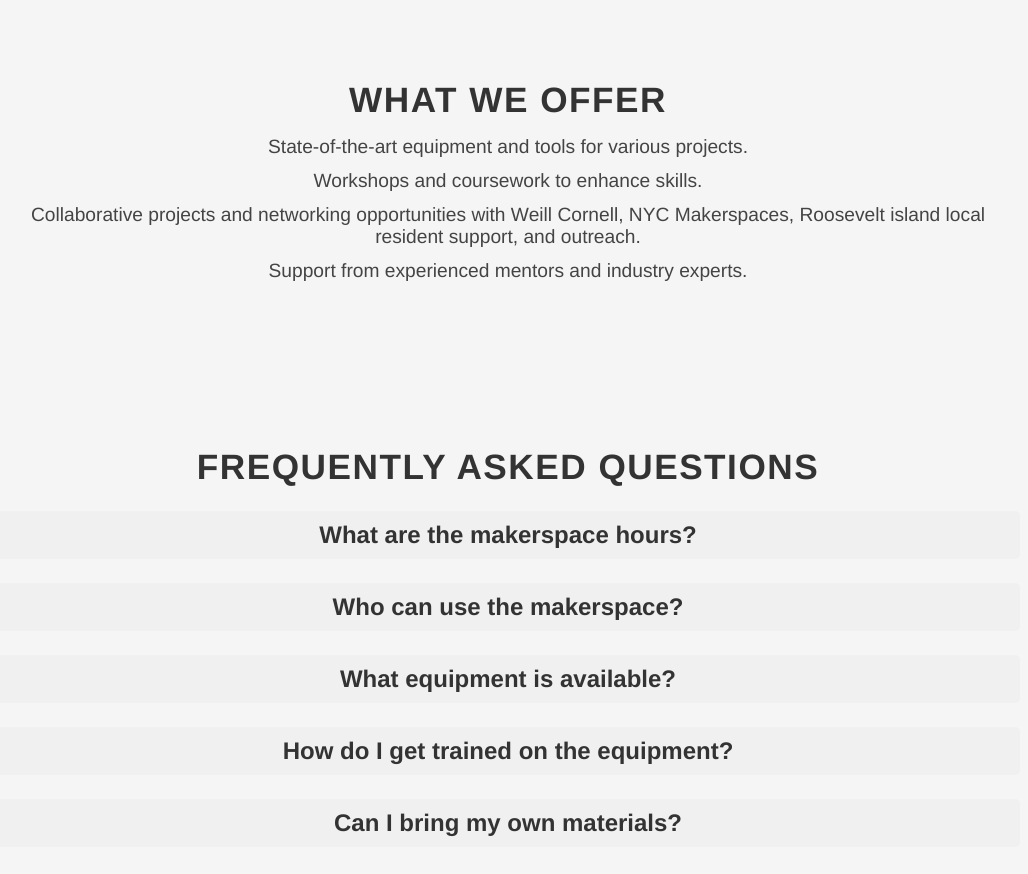
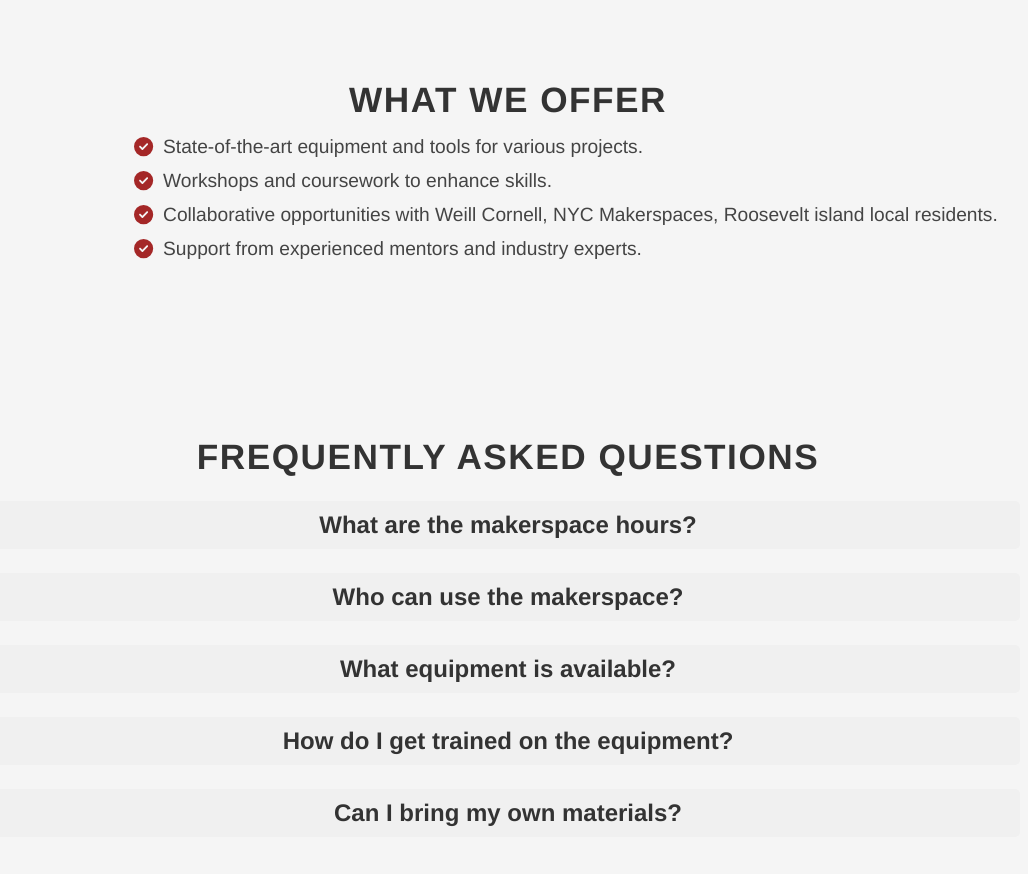
Before and after one commit to Khushibhansali/Portfolio, a React (Create React App) app: page / in a window 1280 px wide. Shown: the part 1560-2434 px from the top of the page, without its empty margins (132-1160 px from the left). Built offline with nearby package versions, Linux system fonts and the light colour scheme; a web font is replaced by a local one.

Commit message:
updated navMenuIcon

```diff
--- a/package.json
+++ b/package.json
@@ -6,6 +6,9 @@
   "dependencies": {
     "@emotion/react": "^11.11.4",
     "@emotion/styled": "^11.11.5",
+    "@fortawesome/fontawesome-svg-core": "^6.5.2",
+    "@fortawesome/free-solid-svg-icons": "^6.5.2",
+    "@fortawesome/react-fontawesome": "^0.2.2",
     "@mui/material": "^5.15.21",
     "@react-three/drei": "^9.107.3",
     "@react-three/fiber": "^8.16.8",
--- a/src/Components/Navbar/NavbarElements.js
+++ b/src/Components/Navbar/NavbarElements.js
@@ -21,7 +21,7 @@ export const NavLink = styled(Link)`
   font-family: 'Segoe UI', sans-serif;
   position: relative;
   &:hover {
-    color: #ff6f61; /* Coral color for hover effect */
+    color: #a42727; /* Coral color for hover effect */
   }
 `;
 
@@ -31,11 +31,12 @@ export const NavIcon = styled.div`
     display: block;
     position: absolute;
     top: 0;
-    left: 20px;
+    right: 20px; /* Align the NavIcon to the right side */
     transform: translate(0%, 75%);
     font-size: 1.8rem;
     cursor: pointer;
     color: #fff;
+    z-index: 2; /* Ensure the NavIcon is above the Logo */
   }
 `;
 
@@ -45,6 +46,7 @@ export const NavMenu = styled.div`
   justify-content: center; /* Center the NavMenu items */
   width: 100%; /* Full width to allow centering */
   position: relative;
+
   @media screen and (max-width: 768px) {
     display: ${({ isOpen }) => (isOpen ? 'flex' : 'none')};
     flex-direction: column;
@@ -54,6 +56,7 @@ export const NavMenu = styled.div`
     left: 0;
     background: rgba(0, 0, 0, 0.9); /* Black background */
     color: #fff;
+    justify-content: flex-start; /* Align the menu items to the left */
   }
 `;
 
@@ -63,6 +66,14 @@ export const Logo = styled(Link)`
   font-size: 1.5rem;
   font-weight: bold;
   margin-right: auto; /* Ensure it is aligned properly */
+
+  @media screen and (max-width: 768px) {
+    position: absolute;
+    left: 20px; /* Align the logo to the left side */
+    transform: translateY(-50%); /* Vertically center the logo */
+    z-index: 1; /* Ensure the logo is above the NavIcon */
+    font-size: 1.2rem; /* Reduce the logo font size */
+  }
 `;
 
 export const NavSubMenu = styled.div`
@@ -85,8 +96,8 @@ export const NavSubMenuItem = styled(Link)`
   display: block;
   white-space: pre-line; /* Prevents text from wrapping */
   &:hover {
-    background: #ff6f61; /* Coral color for hover effect */
-    color: #000;
+    background: #a42727; /* Coral color for hover effect */
+    color: #fff;
   }
 `;
 
--- a/src/pages/index.css
+++ b/src/pages/index.css
@@ -63,11 +63,22 @@ body, html {
 .offer-list {
   list-style: none;
   padding: 0;
+  display: flex;
+  flex-direction: column;
+  align-items: flex-start;
 }
 
 .offer-list li {
   font-size: 1.2rem;
   margin-bottom: 10px;
+  display: flex;
+  align-items: center;
+  margin-left: 12%;
+}
+
+.offer-icon {
+  margin-right: 10px;
+  color: #a42727; /* Green color for the check mark */
 }
 
 .faq-item {
--- a/src/pages/index.js
+++ b/src/pages/index.js
@@ -2,6 +2,9 @@ import React, { useState } from 'react';
 import './index.css';
 import './coursework.css';
 import Spline from '@splinetool/react-spline';
+import { FontAwesomeIcon } from '@fortawesome/react-fontawesome';
+import { faCheckCircle } from '@fortawesome/free-solid-svg-icons';
+
 const App = () => {
   const [isOpen, setIsOpen] = useState(null);
 
@@ -40,14 +43,26 @@ const App = () => {
       </section>
 
       <section className="section">
-        <h2 className="section-title">What We Offer</h2>
-        <ul className="offer-list">
-          <li>State-of-the-art equipment and tools for various projects.</li>
-          <li>Workshops and coursework to enhance skills.</li>
-          <li>Collaborative projects and networking opportunities with Weill Cornell, NYC Makerspaces, Roosevelt island local resident support, and outreach.</li>
-          <li>Support from experienced mentors and industry experts.</li>
-        </ul>
-      </section>
+  <h2 className="section-title">What We Offer</h2>
+  <ul className="offer-list">
+    <li>
+      <FontAwesomeIcon icon={faCheckCircle} className="offer-icon" />
+      State-of-the-art equipment and tools for various projects.
+    </li>
+    <li>
+      <FontAwesomeIcon icon={faCheckCircle} className="offer-icon" />
+      Workshops and coursework to enhance skills.
+    </li>
+    <li>
+      <FontAwesomeIcon icon={faCheckCircle} className="offer-icon" />
+      Collaborative opportunities with Weill Cornell, NYC Makerspaces, Roosevelt island local residents.
+    </li>
+    <li>
+      <FontAwesomeIcon icon={faCheckCircle} className="offer-icon" />
+      Support from experienced mentors and industry experts.
+    </li>
+  </ul>
+</section>
 
       <section className="section">
         <h2 className="section-title">Frequently Asked Questions</h2>
--- a/src/pages/tutorials.js
+++ b/src/pages/tutorials.js
@@ -35,7 +35,7 @@ const Tutorials = () => {
               <p>
                 The Ultimaker is a versatile machine that can handle a variety of printing tasks. Here’s a demonstration on how to use it effectively.
               </p>
-              <a href="https://personalwebsite.com" target="_blank" rel="noopener noreferrer">Youtube Tutorial</a>
+              <Link to="/bambuTutorial">Try Tutorial</Link>
             </div>
           </div>
           <div className="team-member">
@@ -45,7 +45,7 @@ const Tutorials = () => {
               <p>
                Learn how to set up and operate the Prusa printer for your 3D printing projects.
               </p>
-              <a href="https://www.youtube.com/link_to_prusa_printer_tutorial" target="_blank" rel="noopener noreferrer">Youtube Tutorial</a>
+              <Link to="/bambuTutorial">Try Tutorial</Link>
             </div>
           </div>
           <div className="team-member">
@@ -55,7 +55,7 @@ const Tutorials = () => {
               <p>
                Learn how to set up and operate the Prusa printer for your 3D printing projects.
               </p>
-              <a href="https://www.youtube.com/link_to_resin_printer_tutorial" target="_blank" rel="noopener noreferrer">Youtube Tutorial</a>
+              <Link to="/bambuTutorial">Try Tutorial</Link>
             </div>
           </div>
           <div className="team-member">
@@ -64,7 +64,7 @@ const Tutorials = () => {
             <h2>Milling Machine</h2>
             <p>The milling machine is perfect for creating precise parts. This tutorial covers the basics of operating the machine.
             </p>
-            <a href="https://www.youtube.com/link_to_milling_machine_tutorial" target="_blank" rel="noopener noreferrer">Watch the tutorial on YouTube</a>
+            <Link to="/bambuTutorial">Try Tutorial</Link>
             </div>
           </div>
           <div className="team-member">
@@ -74,7 +74,7 @@ const Tutorials = () => {
               <p>
               Learn how to use the laser cutter for precision cutting and engraving.
               </p>
-              <a href="https://www.youtube.com/link_to_resin_printer_tutorial" target="_blank" rel="noopener noreferrer">Youtube Tutorial</a>
+              <Link to="/bambuTutorial">Try Tutorial</Link>
             </div>
           </div>
           <div className="team-member">
@@ -84,7 +84,7 @@ const Tutorials = () => {
               <p>
               Learn how to use the vinyl cutter for your custom designs.
               </p>
-              <a href="https://www.youtube.com/link_to_resin_printer_tutorial" target="_blank" rel="noopener noreferrer">Youtube Tutorial</a>
+              <Link to="/bambuTutorial">Try Tutorial</Link>
             </div>
           </div>
           <div className="team-member">
@@ -94,7 +94,7 @@ const Tutorials = () => {
               <p>
               The sewing machine is great for fabric projects. This tutorial covers its basic functions.
               </p>
-              <a href="https://www.youtube.com/link_to_resin_printer_tutorial" target="_blank" rel="noopener noreferrer">Youtube Tutorial</a>
+              <Link to="/bambuTutorial">Try Tutorial</Link>
             </div>
           </div>
         </div>
```
Also changed, not shown: src/pages/featuredProjects.js (added, +49 -0 lines), 13 other files (tests, documents, lock files or other folders).
